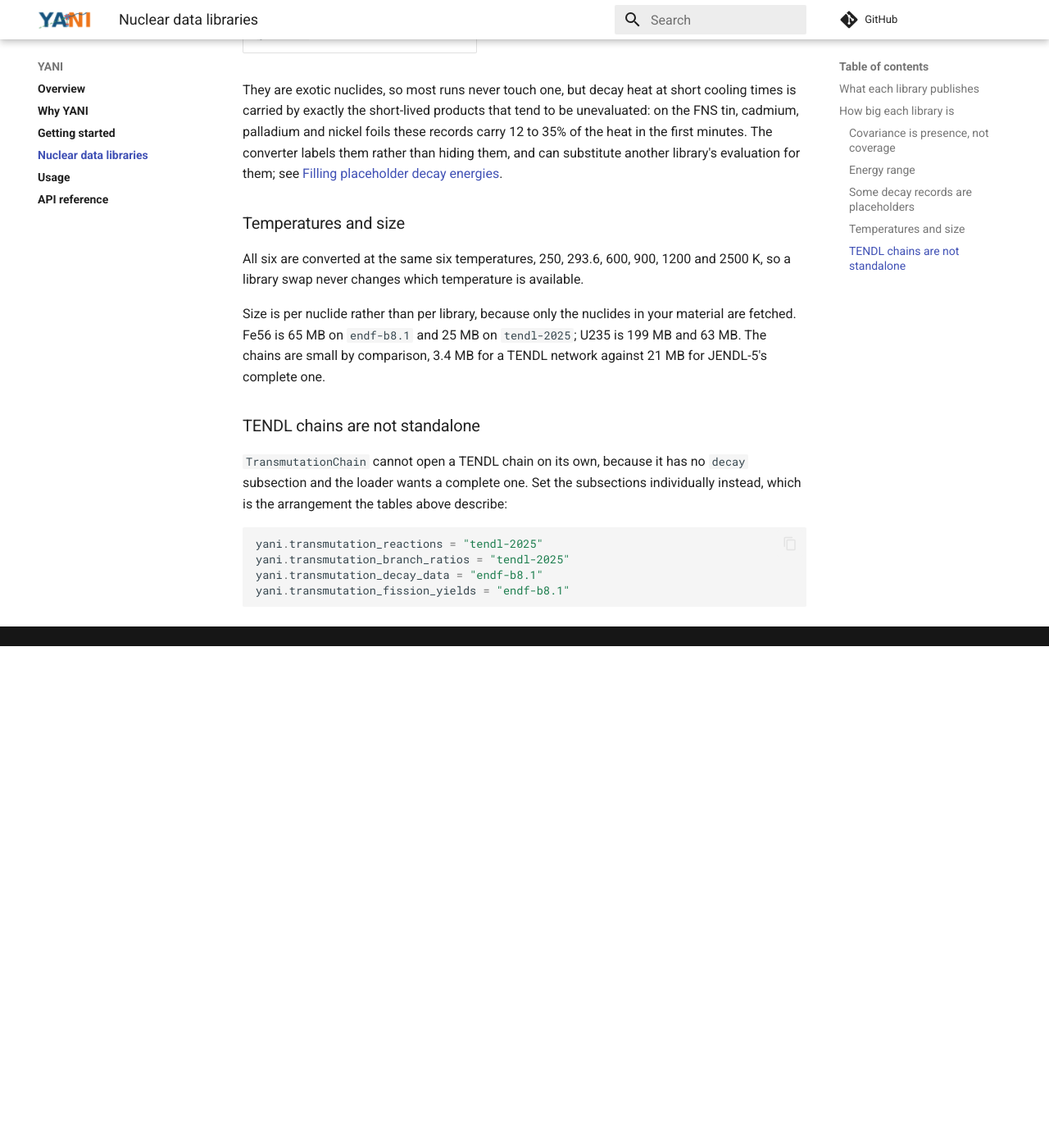
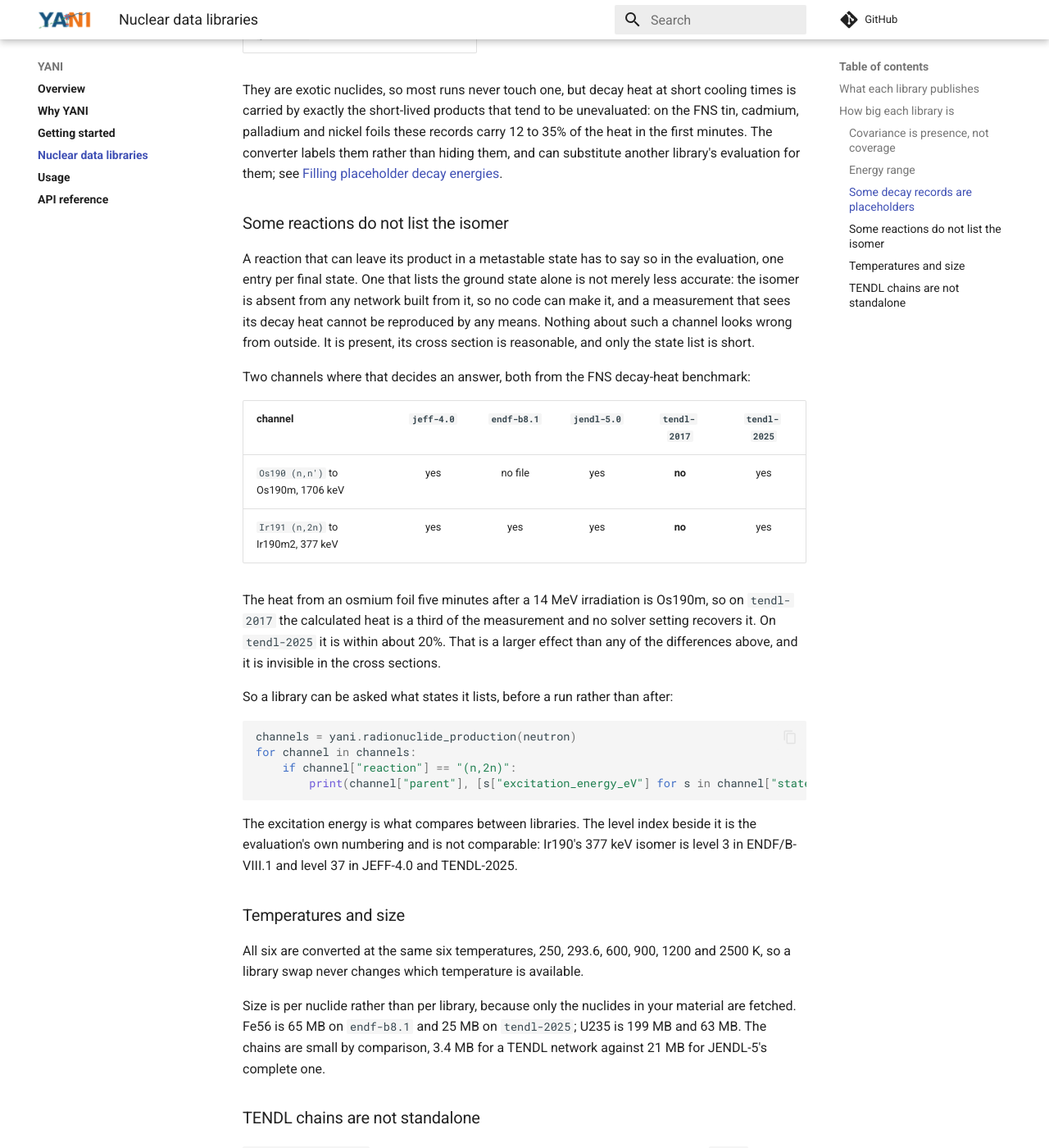
Before and after one commit to fusion-neutronics/yani, an MkDocs documentation site: the page built from docs/libraries.md, in a window 1280 px wide and 1400 px high, scrolled down 4212 px. Shown: the whole window at 82% size. Built offline with MkDocs 1.6.1 and Material for MkDocs 9.7.7, drawn with Linux system fonts in a browser that asks for light colours; comment, search, counter and statistics services are not loaded; before the commit the page ends 5000 px from its top, so only the background shows below that.

Commit message:
Say that a library can omit the isomer a reaction makes
The libraries page told a reader what a library's cross sections cover,
how far in energy they reach, and which decay records are Q/3
placeholders. It said nothing about the larger effect: an evaluation
that lists only the ground state of a reaction's product, so the isomer
is absent from any network built from it and no code can make it.

Two channels decide an FNS answer between libraries. Os190(n,n') to
Os190m at 1706 keV and Ir191(n,2n) to Ir190m2 at 377 keV are both
carried by JEFF-4.0 and TENDL-2025 and both missing from TENDL-2017, so
an osmium foil's heat five minutes after a 14 MeV irradiation comes out
at a third of the measurement on tendl-2017 and within about 20% on
tendl-2025. That is a bigger effect than anything else the page lists,
and it cannot be seen in the cross sections.

With yani-core 0.16.0 a library can be asked what states it lists, so
the page shows how, and says that the excitation energy is what
compares between libraries while the level index beside it is the
evaluation's own numbering: Ir190's 377 keV isomer is level 3 in
ENDF/B-VIII.1 and 37 in JEFF-4.0.

````diff
--- a/docs/libraries.md
+++ b/docs/libraries.md
@@ -166,6 +166,44 @@ rather than hiding them, and can substitute another library's evaluation for
 them; see
 [Filling placeholder decay energies](usage.md#filling-placeholder-decay-energies).
 
+### Some reactions do not list the isomer
+
+A reaction that can leave its product in a metastable state has to say so in
+the evaluation, one entry per final state. One that lists the ground state
+alone is not merely less accurate: the isomer is absent from any network built
+from it, so no code can make it, and a measurement that sees its decay heat
+cannot be reproduced by any means. Nothing about such a channel looks wrong
+from outside. It is present, its cross section is reasonable, and only the
+state list is short.
+
+Two channels where that decides an answer, both from the FNS decay-heat
+benchmark:
+
+| channel | `jeff-4.0` | `endf-b8.1` | `jendl-5.0` | `tendl-2017` | `tendl-2025` |
+| --- | :---: | :---: | :---: | :---: | :---: |
+| `Os190 (n,n')` to Os190m, 1706 keV | yes | no file | yes | **no** | yes |
+| `Ir191 (n,2n)` to Ir190m2, 377 keV | yes | yes | yes | **no** | yes |
+
+The heat from an osmium foil five minutes after a 14 MeV irradiation is
+Os190m, so on `tendl-2017` the calculated heat is a third of the measurement
+and no solver setting recovers it. On `tendl-2025` it is within about 20%.
+That is a larger effect than any of the differences above, and it is invisible
+in the cross sections.
+
+So a library can be asked what states it lists, before a run rather than after:
+
+<!-- doctest: skip -->
+```python
+channels = yani.radionuclide_production(neutron)
+for channel in channels:
+    if channel["reaction"] == "(n,2n)":
+        print(channel["parent"], [s["excitation_energy_eV"] for s in channel["states"]])
+```
+
+The excitation energy is what compares between libraries. The level index beside
+it is the evaluation's own numbering and is not comparable: Ir190's 377 keV
+isomer is level 3 in ENDF/B-VIII.1 and level 37 in JEFF-4.0 and TENDL-2025.
+
 ### Temperatures and size
 
 All six are converted at the same six temperatures, 250, 293.6, 600, 900, 1200
````
